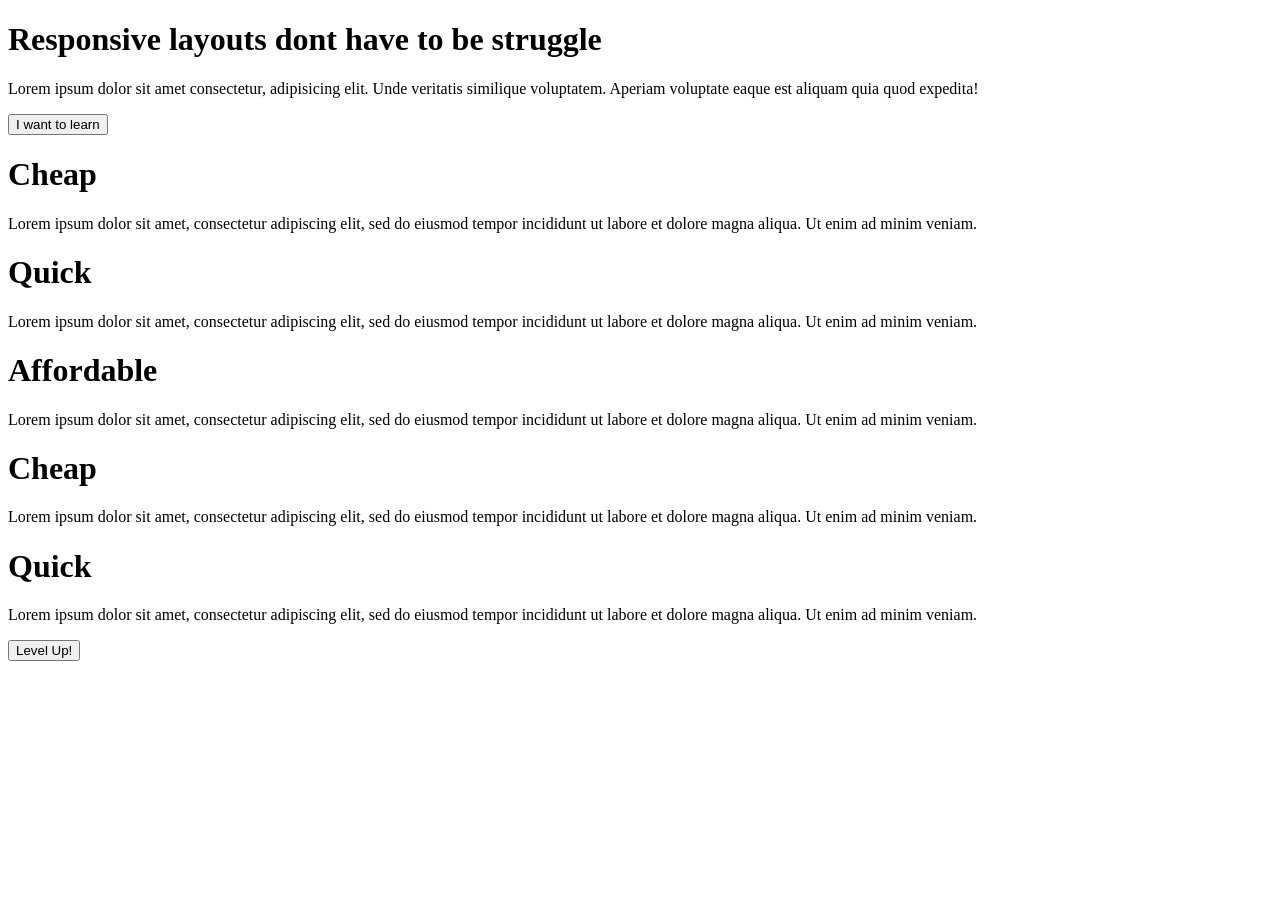
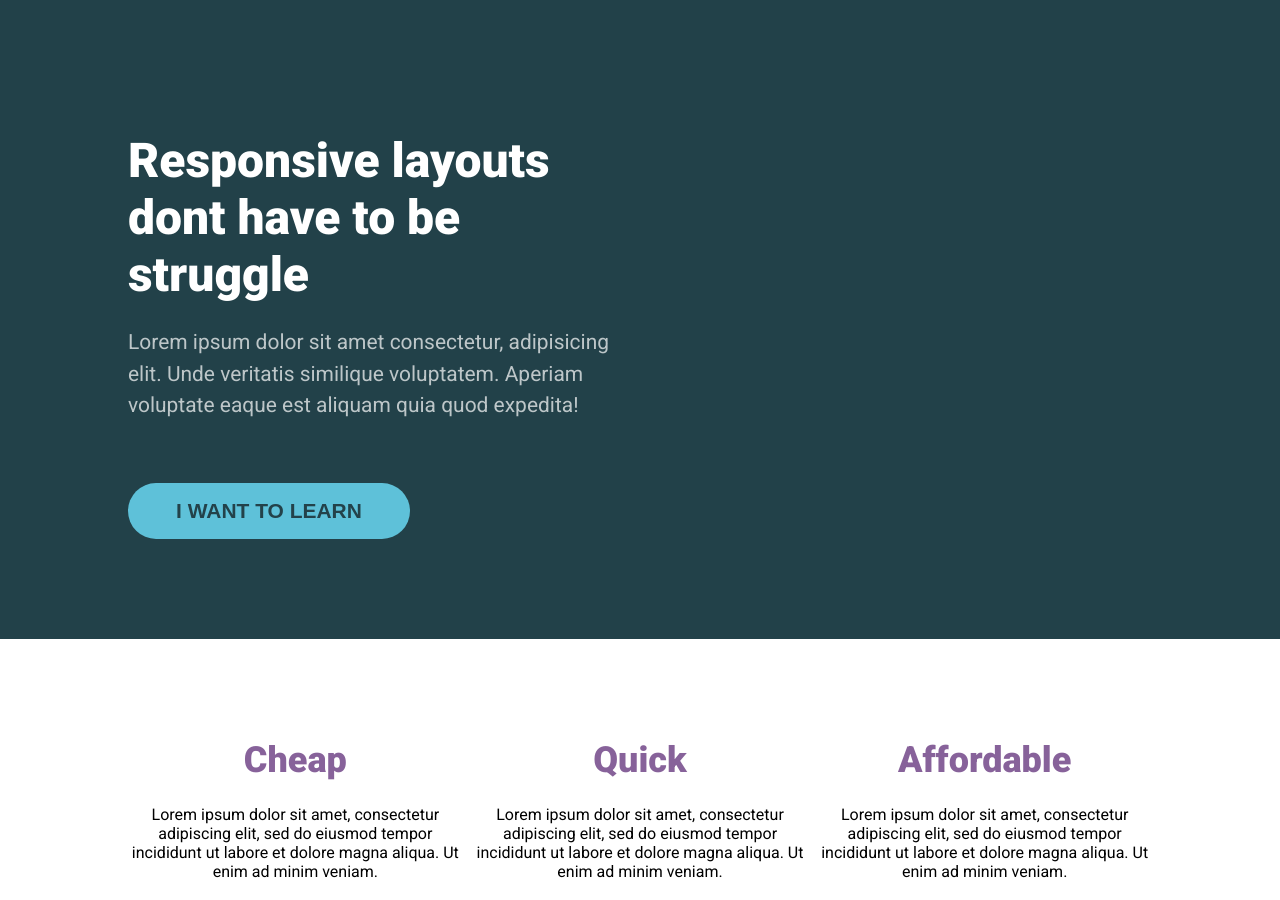
Before and after one commit to Jokerko93/21daycsschallange, a plain HTML site: page next_lesson.html in a window 1280 px wide. Shown: the top 900 px of the page. Before the commit the page ends 800 px from the top, so only its background shows below. Drawn offline with Linux system fonts and the light colour scheme; the site is published under a folder, as on GitHub Pages, so addresses that start at the root find nothing.

Commit message:
Links Edited v3

```diff
--- a/next_lesson.html
+++ b/next_lesson.html
@@ -4,7 +4,7 @@
     <meta charset="UTF-8" />
     <meta http-equiv="X-UA-Compatible" content="IE=edge" />
     <meta name="viewport" content="width=device-width, initial-scale=1.0" />
-    <link rel="stylesheet" href="/next_lesson_style.css" />
+    <link rel="stylesheet" href="next_lesson_style.css" />
     <title>Next-Lesson</title>
   </head>
   <body>
@@ -77,11 +77,7 @@
     </div>
 
     <div class="container row">
-      <a
-        href="https://jokerko93.github.io/21daycsschallange/level_up.html"
-        target="_blank"
-        class="lvlup"
-      >
+      <a href="21daycsschallange/level_up.html" target="_blank" class="lvlup">
         <button class="lvlupbtn">Level Up!</button>
       </a>
     </div>
```
Also changed, not shown: index.html (+1 -1 lines).
